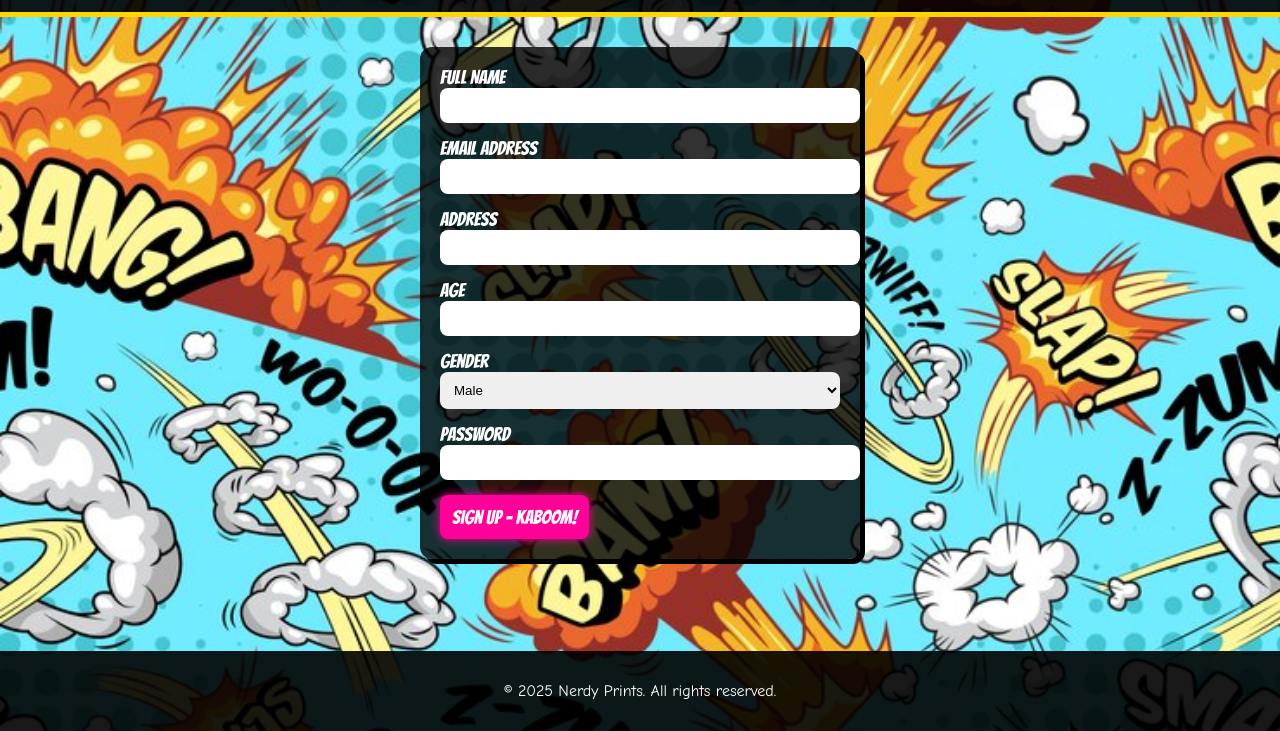
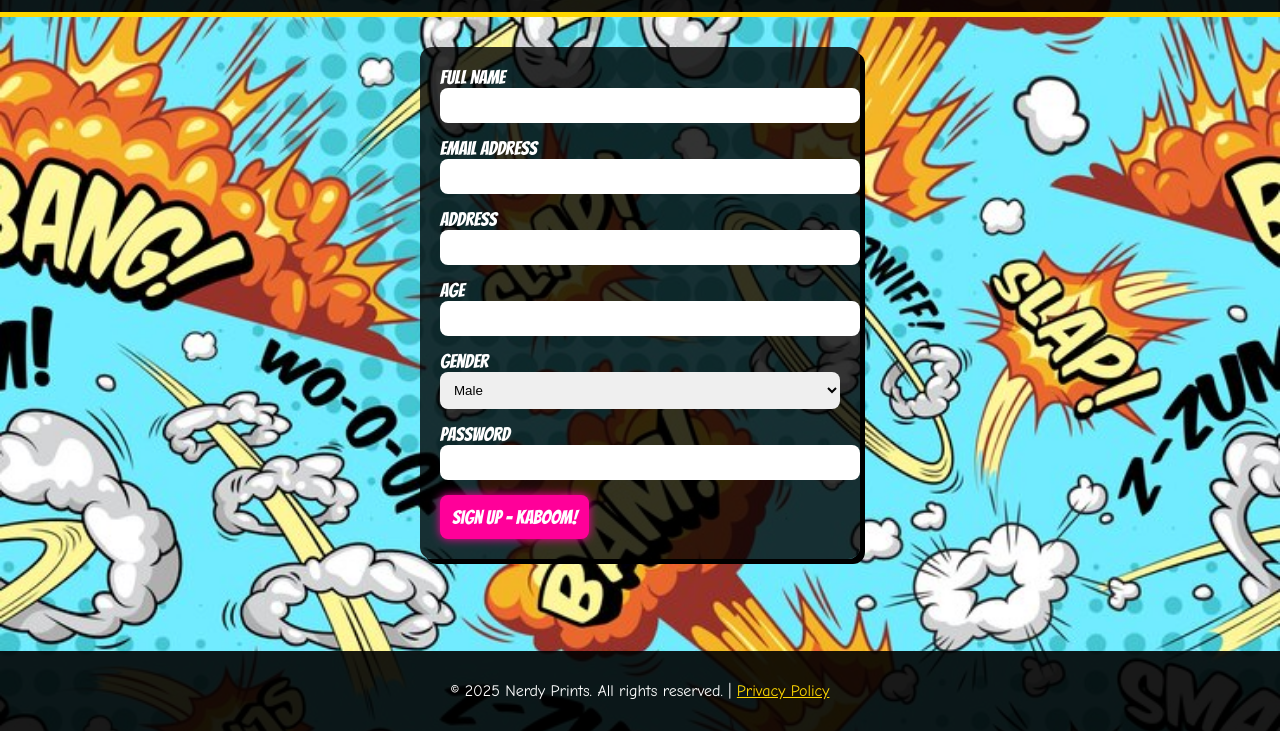
Before and after one commit to NerdyPrints/Nerdy-Prints, a website: page signup/index.html in a window 1280 px wide. Shown: the part 69-800 px from the top of the page. Drawn offline with Linux system fonts and the light colour scheme.

Commit message:
Update index.html

```diff
--- a/signup/index.html
+++ b/signup/index.html
@@ -172,7 +172,7 @@
     </script>
 
     <div class="footer">
-        <p>&copy; 2025 Nerdy Prints. All rights reserved.</p>
-    </div>
+    <p>&copy; 2025 Nerdy Prints. All rights reserved. | <a href="/privacy/" style="color:#FFD700;">Privacy Policy</a></p>
+</div>
 </body>
 </html>
```
